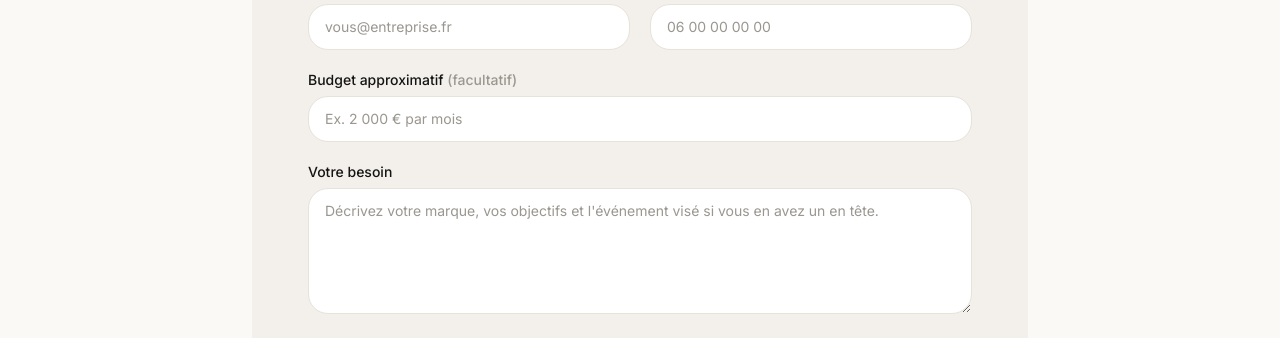
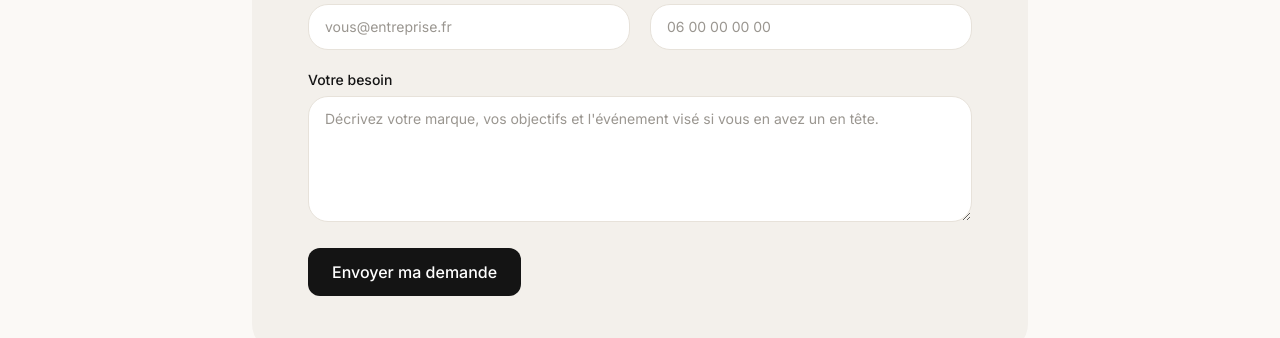
Before and after one commit to antoningrtpro/wearn-website, a Next.js app: page /contact in a window 1280 px wide. Shown: the part 565-903 px from the top of the page. Built offline with nearby package versions, Linux system fonts and the light colour scheme; no server answers.

Commit message:
Remove budget field from the contact form

```diff
--- a/app/api/contact/route.ts
+++ b/app/api/contact/route.ts
@@ -7,7 +7,6 @@ type ContactPayload = {
   contactName?: string;
   email?: string;
   phone?: string;
-  budget?: string;
   message?: string;
 };
 
@@ -19,7 +18,7 @@ export async function POST(request: Request) {
     return NextResponse.json({ error: "invalid_body" }, { status: 400 });
   }
 
-  const { company, contactName, email, phone, budget, message } = payload;
+  const { company, contactName, email, phone, message } = payload;
 
   if (!company || !contactName || !email || !message) {
     return NextResponse.json({ error: "missing_fields" }, { status: 400 });
@@ -48,7 +47,6 @@ export async function POST(request: Request) {
         `Contact : ${contactName}`,
         `Email : ${email}`,
         phone ? `Téléphone : ${phone}` : null,
-        budget ? `Budget approximatif : ${budget}` : null,
         "",
         "Message :",
         message,
--- a/components/ContactForm.tsx
+++ b/components/ContactForm.tsx
@@ -19,7 +19,6 @@ export default function ContactForm() {
       contactName: data.get("contactName")?.toString().trim(),
       email: data.get("email")?.toString().trim(),
       phone: data.get("phone")?.toString().trim(),
-      budget: data.get("budget")?.toString().trim(),
       message: data.get("message")?.toString().trim(),
     };
 
@@ -84,13 +83,6 @@ export default function ContactForm() {
       </div>
 
       <div className="sm:col-span-2">
-        <label htmlFor="budget" className="mb-1.5 block text-sm font-medium text-ink">
-          Budget approximatif <span className="text-ink-3">(facultatif)</span>
-        </label>
-        <input id="budget" name="budget" type="text" className={inputClasses} placeholder="Ex. 2 000 € par mois" />
-      </div>
-
-      <div className="sm:col-span-2">
         <label htmlFor="message" className="mb-1.5 block text-sm font-medium text-ink">
           Votre besoin
         </label>
```
